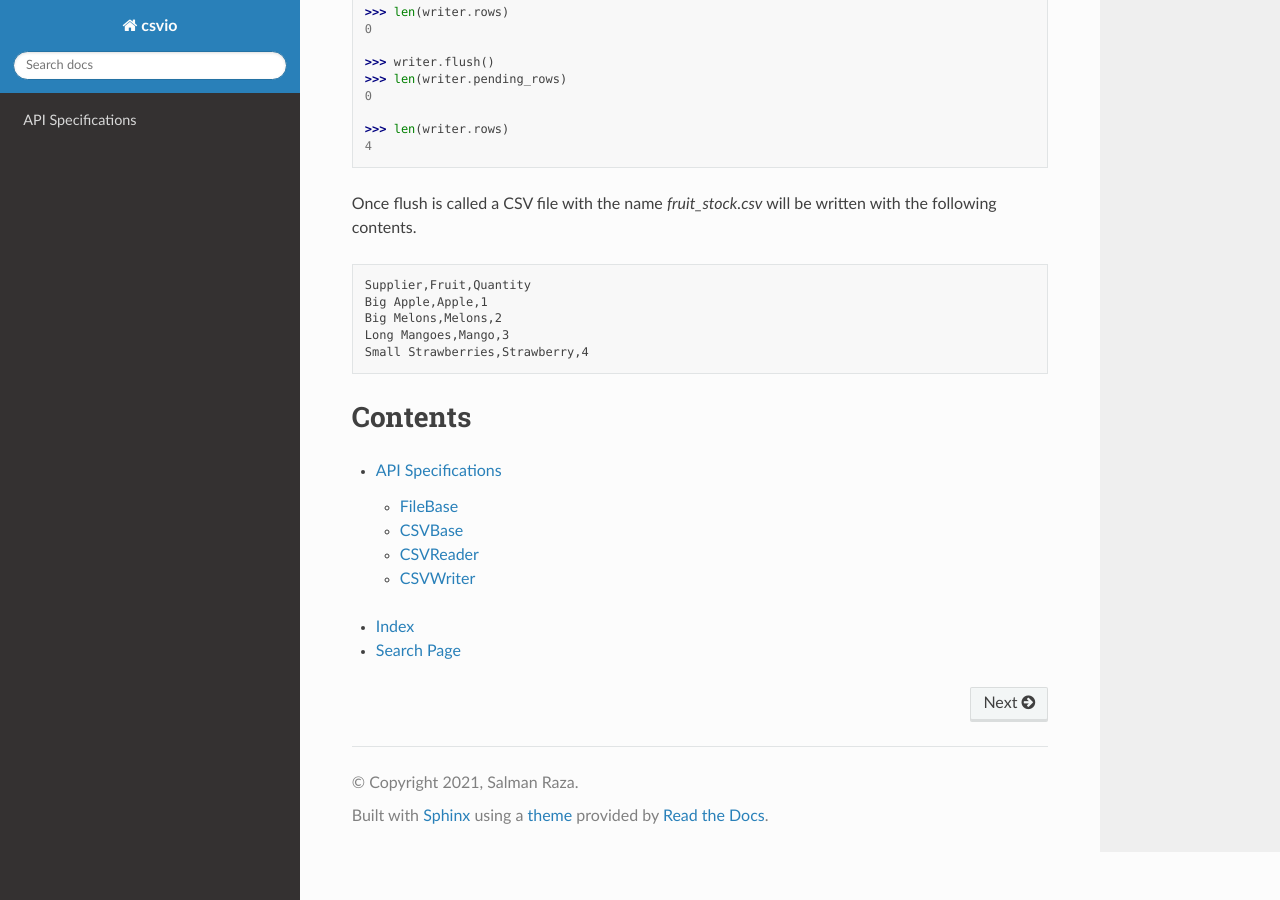
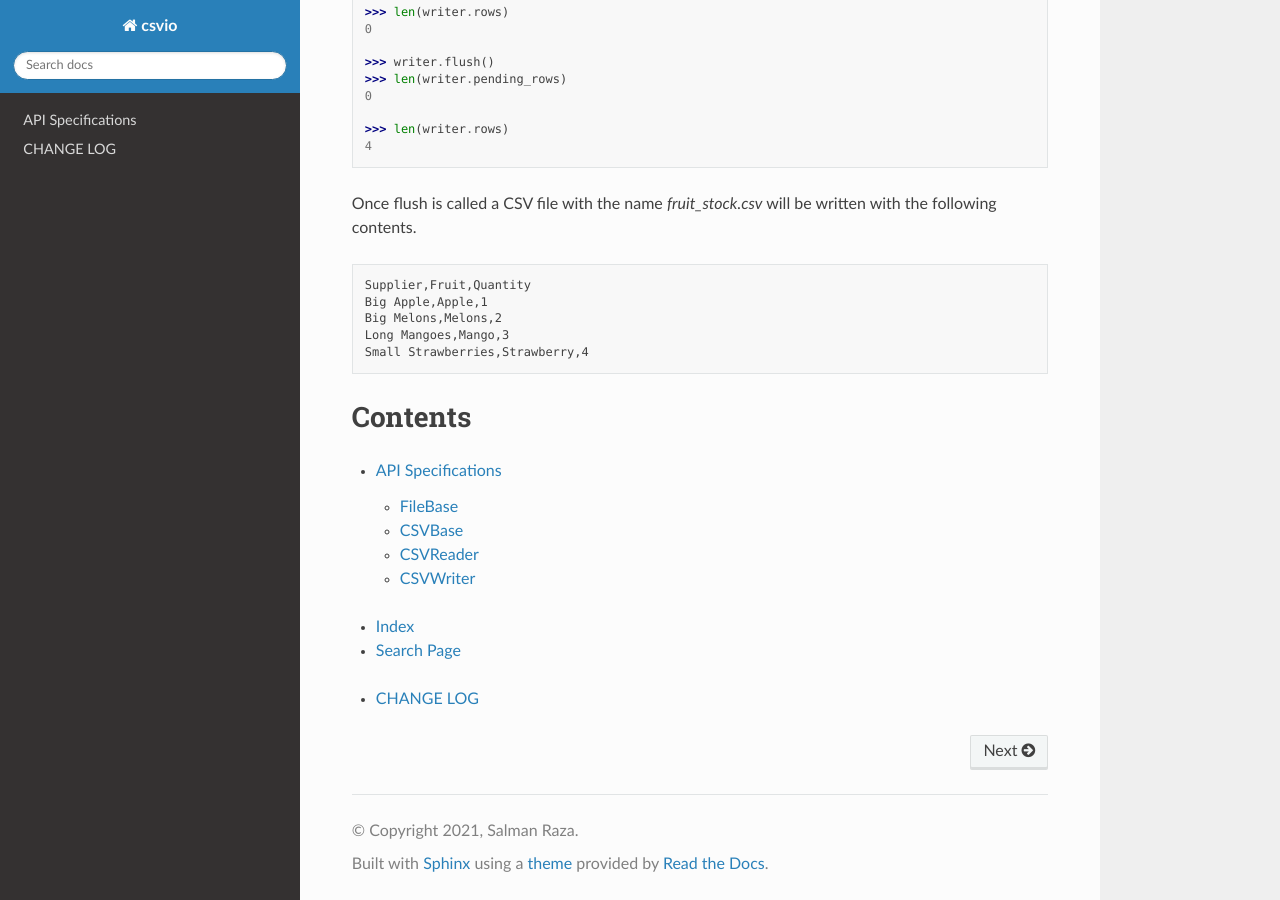
Before and after one commit to s-raza/csvio, a Sphinx documentation site: the page built from docs/source/index.rst, in a window 1280 px wide and 900 px high, scrolled down 1589 px. Built offline with Sphinx 7.4.7 and the Read the Docs theme 2.0.0, drawn with Linux system fonts in a browser that asks for light colours.

```diff
--- /dev/null
+++ b/docs/source/changelog.rst
@@ -0,0 +1,5 @@
+
+CHANGE LOG
+----------
+
+.. include:: ../../CHANGES.rst
--- a/docs/source/index.rst
+++ b/docs/source/index.rst
@@ -9,3 +9,6 @@ Contents
 
 * :ref:`genindex`
 * :ref:`search`
+
+.. toctree::
+   changelog
```
